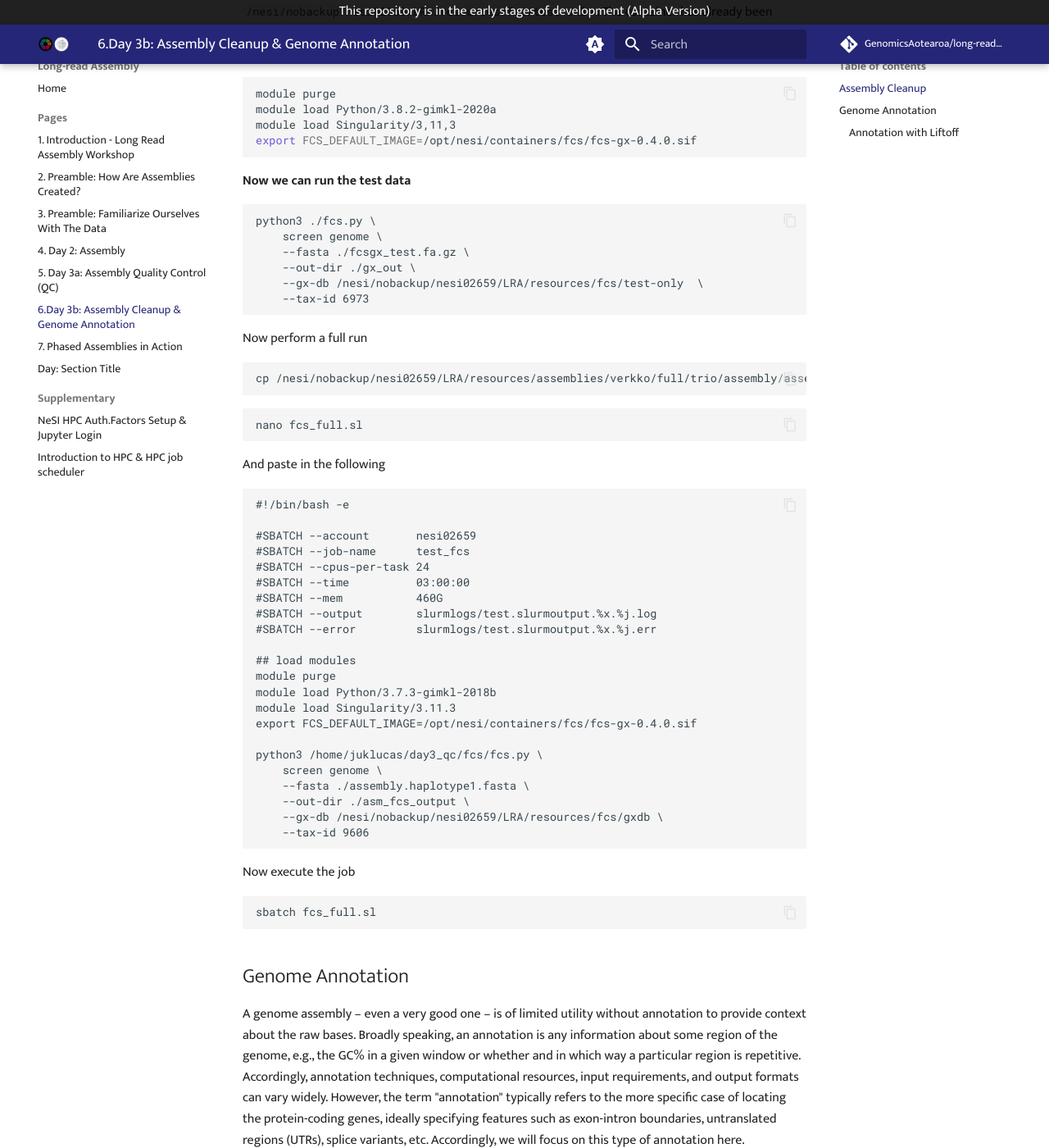
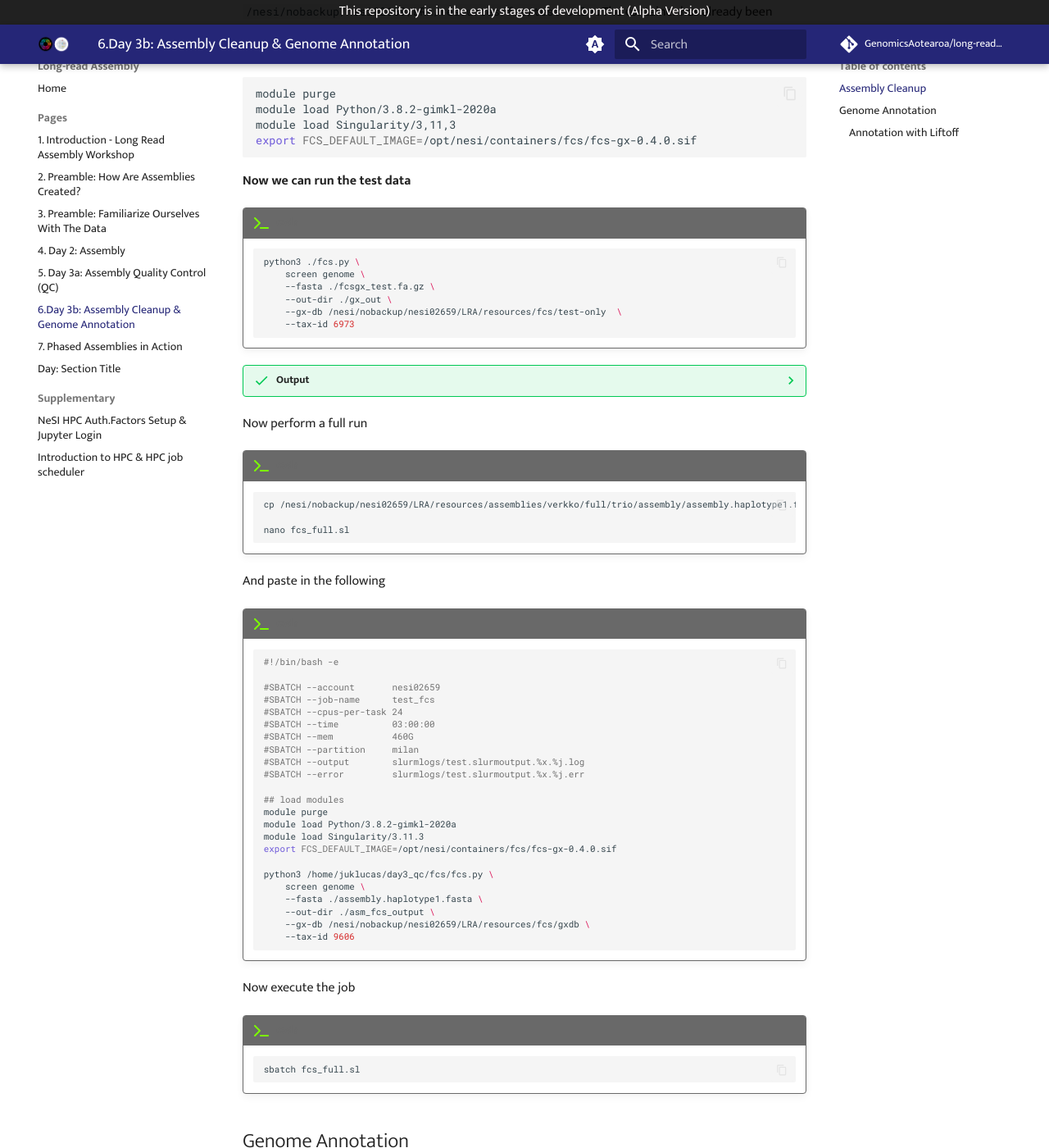
Before and after one commit to GenomicsAotearoa/long-read-assembly, an MkDocs documentation site: the page built from docs/pages/day3b_assembly_cleanup_annotation.md, in a window 1280 px wide and 1400 px high, scrolled down 967 px. Shown: the whole window at 82% size. Built offline with MkDocs 1.6.1 and Material for MkDocs 9.7.7, drawn with Linux system fonts in a browser that asks for light colours; comment, search, counter and statistics services are not loaded; some of the changed lines change nothing that is shown.

Commit message:
update slurm scripts

````diff
--- a/docs/pages/day3b_assembly_cleanup_annotation.md
+++ b/docs/pages/day3b_assembly_cleanup_annotation.md
@@ -39,51 +39,135 @@
 ```
 
 **Now we can run the test data**
-```
-python3 ./fcs.py \
-    screen genome \
-    --fasta ./fcsgx_test.fa.gz \
-    --out-dir ./gx_out \
-    --gx-db /nesi/nobackup/nesi02659/LRA/resources/fcs/test-only  \
-    --tax-id 6973
-```
+
+!!! terminal "code"
+
+    ```bash
+    python3 ./fcs.py \
+        screen genome \
+        --fasta ./fcsgx_test.fa.gz \
+        --out-dir ./gx_out \
+        --gx-db /nesi/nobackup/nesi02659/LRA/resources/fcs/test-only  \
+        --tax-id 6973
+    ```
+??? success "Output"
+
+    ```bash
+    tax-id    : 6973
+    fasta     : /sample-volume/fcsgx_test.fa.gz
+    size      : 8.55 MiB
+    split-fa  : True
+    BLAST-div : roaches
+    gx-div    : anml:insects
+    w/same-tax: True
+    bin-dir   : /app/bin
+    gx-db     : /app/db/gxdb/test-only/test-only.gxi
+    gx-ver    : Mar 10 2023 15:34:33; git:v0.4.0-3-g8096f62
+    output    : /output-volume//fcsgx_test.fa.6973.taxonomy.rpt
+
+    --------------------------------------------------------------------
+
+
+        GX requires the database to be entirely in RAM to avoid thrashing.
+        Consider placing the database files in a non-swappable tmpfs or ramfs.
+        See https://github.com/ncbi/fcs/wiki/FCS-GX for details.
+        Will prefetch (vmtouch) the database pages to have the OS cache them in main memory.
+
+    Prefetching /app/db/gxdb/test-only/test-only.gxs 99%...
+    Prefetched /app/db/gxdb/test-only/test-only.gxs in 0.243985s; 0.290255 GB/s. The file is 100% in RAM.
+    Prefetching /app/db/gxdb/test-only/test-only.gxi 99%...
+    Prefetched /app/db/gxdb/test-only/test-only.gxi in 7.24798s; 0.62397 GB/s. The file is 100% in RAM.
+    Collecting masking statistics...
+    Collected masking stats:  0.0295689 Gbp; 3.21688s; 9.19177 Mbp/s. Baseline: 1.0774
+
+    28.2MiB 0:00:20 [1.34MiB/s] [1.34MiB/s] [==========================================================================] 102%
+    Processed 714 queries, 29.1754Mbp in 14.3783s. (2.02913Mbp/s); num-jobs:294
+
+    Warning: asserted div 'anml:insects' is not represented in the output!
+
+
+
+    --------------------------------------------------------------------------------------------------
+    Warning: Asserted tax-div 'anml:insects' is well-represented in db, but absent from inferred-primary-divs.
+    This means that either asserted tax-div is incorrect, or the input is predominantly contamination.
+    Will trust the asserted div and treat inferred-primary-divs as contaminants.
+    --------------------------------------------------------------------------------------------------
+
+    Asserted div               : anml:insects
+    Inferred primary-divs      : ['prok:CFB group bacteria']
+    Corrected primary-divs     : ['anml:insects']
+    Putative contaminant divs  : ['prok:CFB group bacteria']
+    Aggregate coverage         : 51%
+    Minimum contam. coverage   : 30%
+
+    --------------------------------------------------------------------
+
+    fcs_gx_report.txt contamination summary:
+    ----------------------------------------
+                                    seqs      bases
+                                   ----- ----------
+    TOTAL                            243   27170378
+    -----                          ----- ----------
+    prok:CFB group bacteria          243   27170378
+
+    --------------------------------------------------------------------
+
+    fcs_gx_report.txt action summary:
+    ---------------------------------
+                                    seqs      bases
+                                   ----- ----------
+    TOTAL                            243   27170378
+    -----                          ----- ----------
+    EXCLUDE                          214   25795430
+    REVIEW                            29    1374948
+
+    --------------------------------------------------------------------
+    ```
 Now perform a full run
-```
-cp /nesi/nobackup/nesi02659/LRA/resources/assemblies/verkko/full/trio/assembly/assembly.haplotype1.fasta .
-```
 
-```
-nano fcs_full.sl
-```
+!!! terminal "code"
+
+    ```bash
+    cp /nesi/nobackup/nesi02659/LRA/resources/assemblies/verkko/full/trio/assembly/assembly.haplotype1.fasta .
+
+    nano fcs_full.sl
+    ```
 And paste in the following
-```
-#!/bin/bash -e
 
-#SBATCH --account       nesi02659
-#SBATCH --job-name      test_fcs
-#SBATCH --cpus-per-task 24
-#SBATCH --time          03:00:00
-#SBATCH --mem           460G
-#SBATCH --output        slurmlogs/test.slurmoutput.%x.%j.log
-#SBATCH --error         slurmlogs/test.slurmoutput.%x.%j.err
+!!! terminal "code"
 
-## load modules
-module purge
-module load Python/3.7.3-gimkl-2018b
-module load Singularity/3.11.3
-export FCS_DEFAULT_IMAGE=/opt/nesi/containers/fcs/fcs-gx-0.4.0.sif
+     ```bash
+     #!/bin/bash -e
 
-python3 /home/juklucas/day3_qc/fcs/fcs.py \
-    screen genome \
-    --fasta ./assembly.haplotype1.fasta \
-    --out-dir ./asm_fcs_output \
-    --gx-db /nesi/nobackup/nesi02659/LRA/resources/fcs/gxdb \
-    --tax-id 9606
-```
+     #SBATCH --account       nesi02659
+     #SBATCH --job-name      test_fcs
+     #SBATCH --cpus-per-task 24
+     #SBATCH --time          03:00:00
+     #SBATCH --mem           460G
+     #SBATCH --partition     milan
+     #SBATCH --output        slurmlogs/test.slurmoutput.%x.%j.log
+     #SBATCH --error         slurmlogs/test.slurmoutput.%x.%j.err
+
+     ## load modules
+     module purge
+     module load Python/3.8.2-gimkl-2020a
+     module load Singularity/3.11.3
+     export FCS_DEFAULT_IMAGE=/opt/nesi/containers/fcs/fcs-gx-0.4.0.sif
+
+     python3 /home/juklucas/day3_qc/fcs/fcs.py \
+         screen genome \
+         --fasta ./assembly.haplotype1.fasta \
+         --out-dir ./asm_fcs_output \
+         --gx-db /nesi/nobackup/nesi02659/LRA/resources/fcs/gxdb \
+         --tax-id 9606
+     ```
 Now execute the job
-```
-sbatch fcs_full.sl
-```
+
+!!! terminal "code"
+
+    ```bash
+    sbatch fcs_full.sl
+    ```
 
 ## Genome Annotation
 
````
